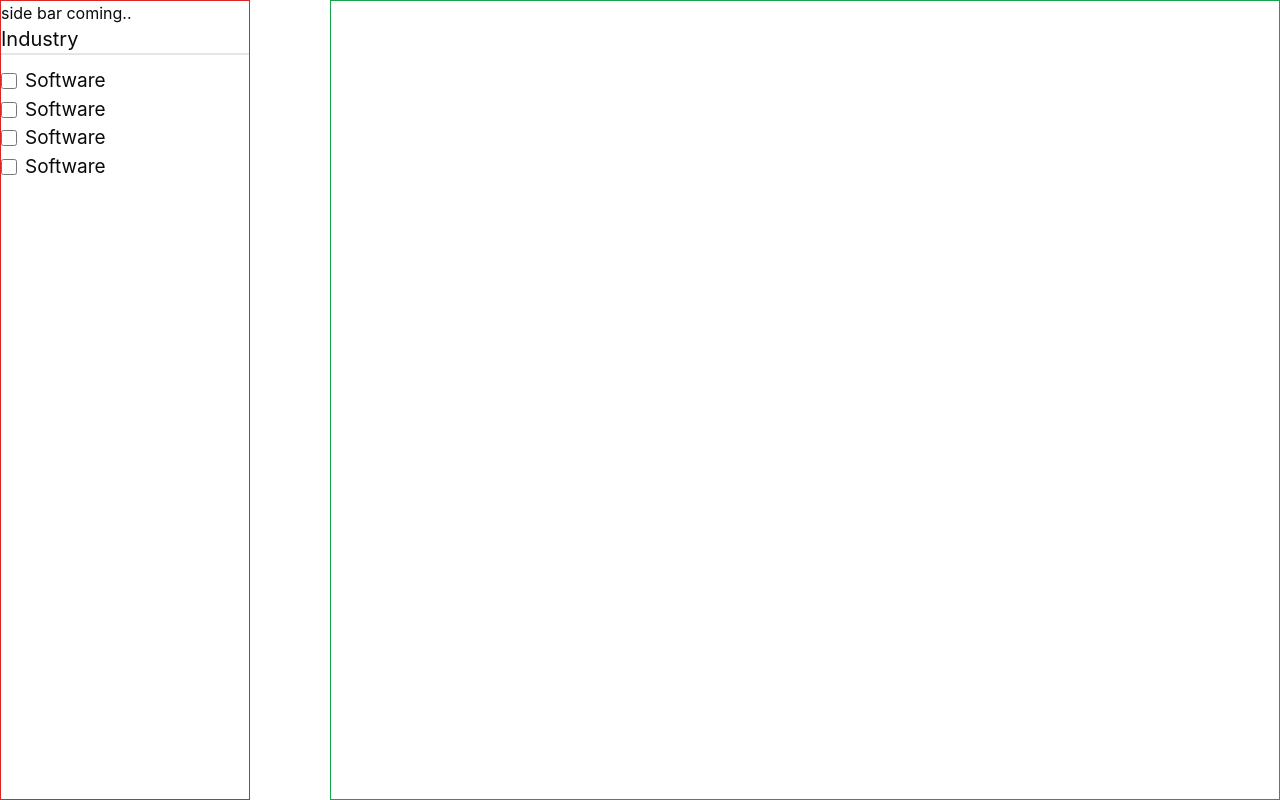
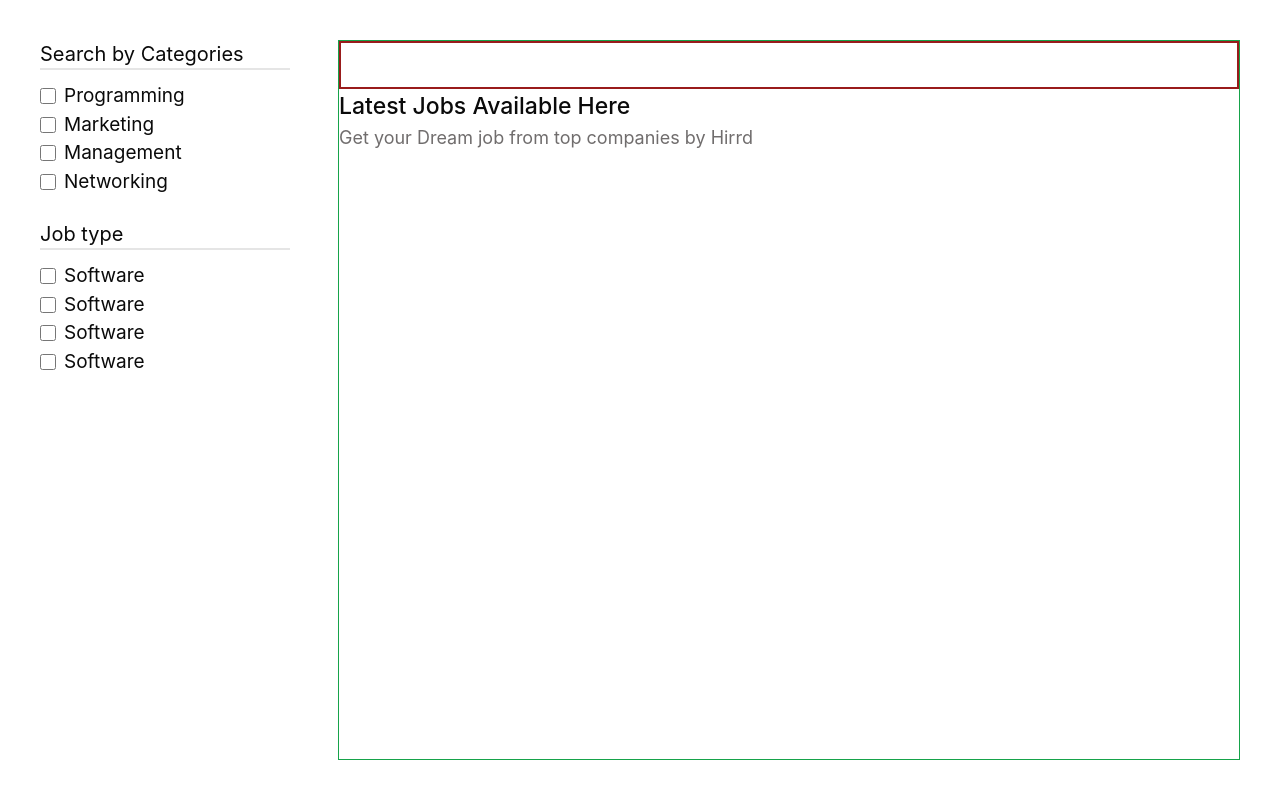
Before and after one commit to Atik074/hiredProject, a React (Vite) app: page /alljobs in a window 1280 px wide. Built offline with nearby package versions, Linux system fonts and the light colour scheme; no server answers; sample sign-in values are in the browser's storage.

Commit message:
sidebar and main part divided for all jobs showing

```diff
--- a/src/pages/allJobs/AllJobs.jsx
+++ b/src/pages/allJobs/AllJobs.jsx
@@ -1,10 +1,36 @@
+import { JobDataContext } from "@/context/AuthContext";
+import useJobData from "@/hooks/useData";
+import { useContext } from "react";
 
 const AllJobs = () => {
+  const  {jobs} = useJobData()
+
+  console.log("from alljobs" , jobs)
+
     return (
-        <div className="container grid grid-cols-[250px,1fr] mt-12  h-screen gap-20">
-              <div className="sidebar border border-red-600">
-                side bar coming..
-                    <h2 className="text-xl mb-3 border-b-2">Industry</h2>
+        <div className="container grid grid-cols-[250px,1fr] mt-12  h-screen gap-12 p-10">
+              <div className="sidebar ">
+
+                    <h2 className="text-xl mb-3 border-b-2">Search by Categories</h2>
+                  <div className="flex items-center  gap-2 ">
+                    <input className="w-4 h-4 border-2 border-sky-700"  type="checkbox" name="checkbox" id="checkbox" />
+                    <label className="text-[19px]">Programming</label>
+                  </div>
+                  <div className="flex items-center  gap-2">
+                    <input className="w-4 h-4 border-2 border-sky-700"  type="checkbox" name="checkbox" id="checkbox" />
+                    <label className="text-[19px]">Marketing</label>
+                  </div>
+                  <div className="flex items-center  gap-2">
+                    <input className="w-4 h-4 border-2 border-sky-700"  type="checkbox" name="checkbox" id="checkbox" />
+                    <label className="text-[19px]">Management</label>
+                  </div>
+                  <div className="flex items-center  gap-2">
+                    <input className="w-4 h-4 border-2 border-sky-700"  type="checkbox" name="checkbox" id="checkbox" />
+                    <label className="text-[19px]">Networking</label>
+                  </div>
+
+                  {/* ////////////// */}
+                  <h2 className="text-xl mb-3 border-b-2 mt-6">Job type</h2>
                   <div className="flex items-center  gap-2">
                     <input className="w-4 h-4 border-2 border-sky-700"  type="checkbox" name="checkbox" id="checkbox" />
                     <label className="text-[19px]">Software</label>
@@ -21,11 +47,24 @@ const AllJobs = () => {
                     <input className="w-4 h-4 border-2 border-sky-700"  type="checkbox" name="checkbox" id="checkbox" />
                     <label className="text-[19px]">Software</label>
                   </div>
+                  {/* /////// */}
 
                 </div>
 
 
-              <div className="mainPart border border-green-600"></div>
+              <div className="mainPart border border-green-600">
+                  <div className="w-full h-12 border-2 border-red-800">
+
+
+                  </div>
+                  <h2 className="text-[23px] font-medium">Latest Jobs Available Here</h2>
+                  <p className="text-[18px] text-[#706d6d]">Get your Dream job from top companies by Hirrd</p>
+
+                  {
+
+                  }
+
+              </div>
         </div>
     );
 };
```
